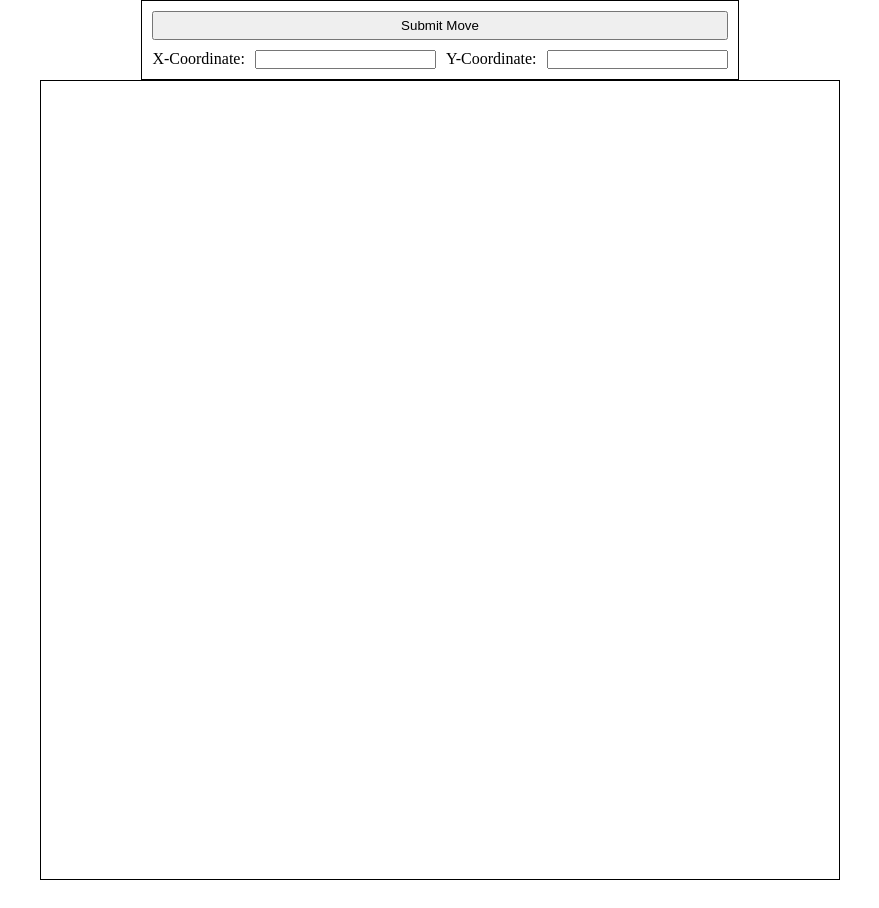
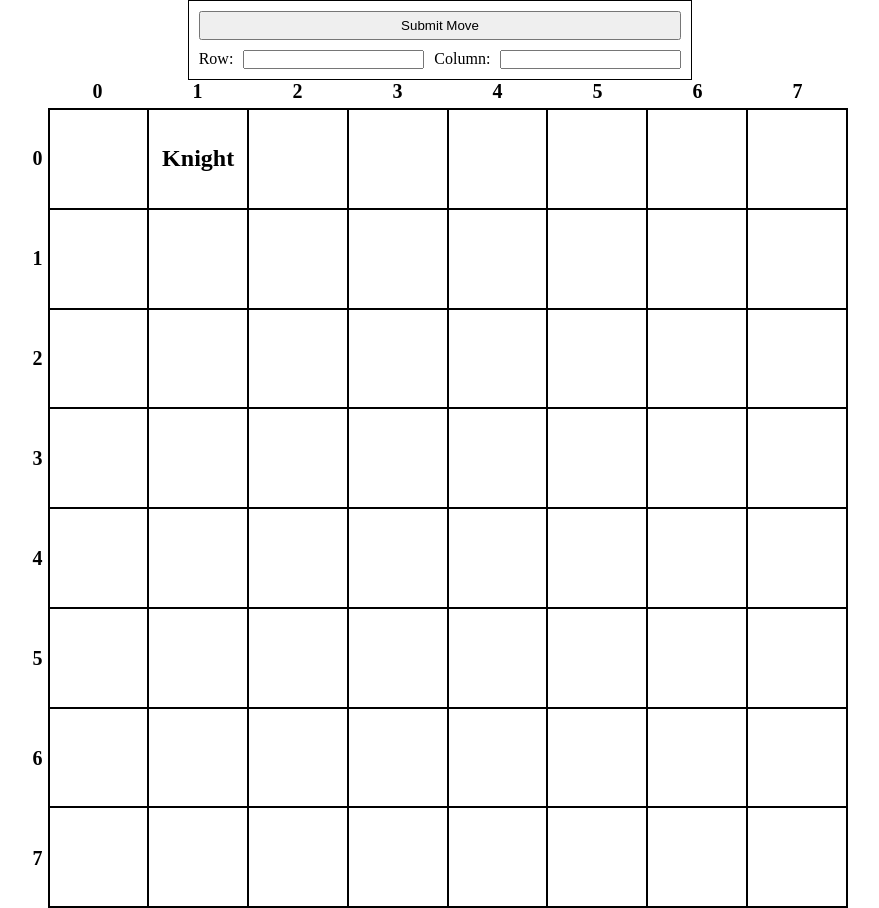
Before and after one commit to Scanceptic/knights-travails, a plain HTML site: page index.html in a window 1280 px wide. Shown: the whole page, without its empty margins (200-1079 px from the left). Before the commit the page ends 880 px from the top, so only its background shows below. Drawn offline with Linux system fonts and the light colour scheme.

Commit message:
add grid number styling

```diff
--- a/index.html
+++ b/index.html
@@ -11,12 +11,34 @@
 		<div id="buttons" class="col">
 			<button id="submit-move">Submit Move</button>
 			<div class="row">
-				<label for="x">X-Coordinate:</label>
+				<label for="x">Row:</label>
 				<input id="x" name="x" />
-				<label for="y">Y-Coordinate:</label>
+				<label for="y">Column:</label>
 				<input id="y" name="y" />
 			</div>
 		</div>
-		<div id="board"></div>
+		<div id="board">
+			<ul id="rows">
+				<li>0</li>
+				<li>1</li>
+				<li>2</li>
+				<li>3</li>
+				<li>4</li>
+				<li>5</li>
+				<li>6</li>
+				<li>7</li>
+			</ul>
+			<ul id="columns">
+				<li>0</li>
+				<li>1</li>
+				<li>2</li>
+				<li>3</li>
+				<li>4</li>
+				<li>5</li>
+				<li>6</li>
+				<li>7</li>
+			</ul>
+			<div id="squares"></div>
+		</div>
 	</body>
 </html>
--- a/main.js
+++ b/main.js
@@ -20,7 +20,7 @@ function createKnightMoves() {
 		adjacencyList.push(adjacencyRow);
 	}
 	// checks move is valid
-	function move(oldPosition, newPosition) {
+	function move(oldPosition = [0, 1], newPosition) {
 		// if move array position startX and startY includes an element with [endX, endY]
 		// && if neither start or end position are above 7 or below 0 (out of board)
 		if (
@@ -36,26 +36,30 @@ function createKnightMoves() {
 			newPosition[0],
 			newPosition[1] < 8)
 		) {
-			// set position
-			let position = [newPosition[0], newPosition[1]];
-			// move is legal, return move coords and old move
-			return { position, oldPosition };
+			// update old Position
+			oldPosition = newPosition;
+			// move is legal, return move coords
+			return [oldPosition, newPosition];
 		} else {
 			// else return false - invalid move
+			console.log("Invalid move");
 			return false;
 		}
 	}
 	// renders board on DOM
 	// board is re-rendered after every move so no need to delete old content
-	function renderBoard(position) {
-		const board = document.getElementById("board");
+	function renderBoard(position = [0, 1]) {
+		const board = document.getElementById("squares");
 		for (let i = 0; i < 8; i++) {
 			for (let j = 1; j < 9; j++) {
 				const square = document.createElement("div");
 				square.classList.add("square");
 				square.id = i * 8 + j;
 				board.appendChild(square);
-				if (position[0] * 8 + position[1] === parseInt(square.id)) {
+				if (
+					position &&
+					position[0] * 8 + position[1] + 1 === parseInt(square.id)
+				) {
 					square.textContent = "Knight";
 					square.classList.add("knight");
 				}
@@ -65,10 +69,18 @@ function createKnightMoves() {
 	return { adjacencyList, move, renderBoard };
 }
 
+const knightMoves = createKnightMoves();
+knightMoves.renderBoard();
+
 const submitButton = document.getElementById("submit-move");
 const xInput = document.getElementById("x");
 const yInput = document.getElementById("y");
 submitButton.addEventListener("click", () => {
 	const endX = xInput.textContent;
 	const endY = yInput.textContent;
+	const position = knightMoves.move(undefined, [endX, endY]);
+	// update old position
+	oldPosition = position[0];
+	// render new position
+	knightMoves.renderBoard(position[1]);
 });
--- a/style.css
+++ b/style.css
@@ -2,6 +2,7 @@
 	box-sizing: border-box;
 	margin: 0;
 	padding: 0;
+	list-style: none;
 }
 
 body {
@@ -33,25 +34,48 @@ button {
 	padding: 5px;
 }
 
-#board,
-.square {
-	border: 1px solid black;
+#board {
+	display: grid;
+	grid-template-columns: 1fr, 8fr;
+	grid-template-rows: 1fr, 8fr;
+    gap: 5px;
 }
 
-#board {
-	width: 800px;
-	height: 800px;
+#columns, #rows {
+    display: flex;
+    justify-content: space-around;
+    font-weight: 700;
+    font-size: 1.25rem;
+}
+
+#columns {
+	grid-row: 1 / 2;
+	grid-column: 2 / 3;
+    flex-direction: row;
+}
+
+#rows {
+	grid-row: 2 / 3;
+	grid-column: 1 / 2;
+    flex-direction: column;
+}
+
+#squares {
+    width: 800px;
+    height: 800px;
+	grid-row: 2 / 3;
+	grid-column: 2 / 3;
 	display: grid;
 	grid-template-columns: repeat(8, 1fr);
 	grid-template-rows: repeat(8, 1fr);
+    border: 1px solid black;
 }
 
 .square {
-	width: 100px;
-	height: 100px;
 	font-size: 1.5rem;
 	font-weight: 700;
 	display: flex;
 	justify-content: center;
 	align-items: center;
+    border: 1px solid black;
 }
```
